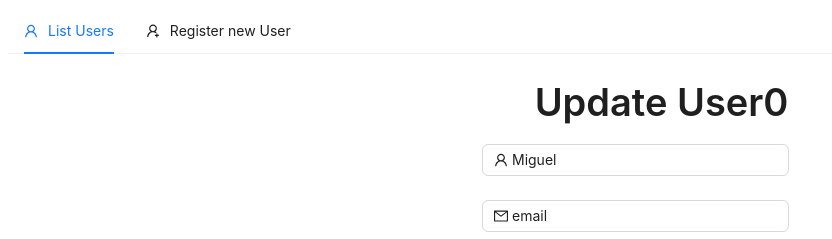
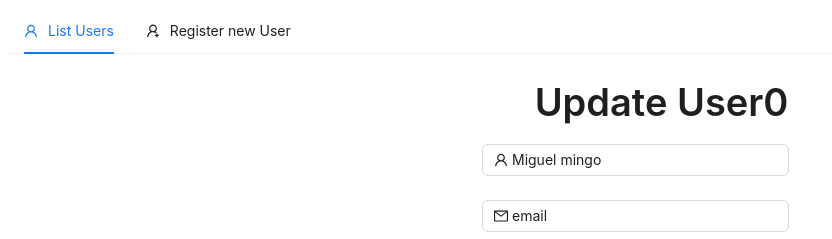
Before and after one commit to sombo20/Sistema-de-gerenciamento-de-usuarios, a React (Vite) app: page /edit/user/1 in a window 1280 px wide. Shown: the top 239 px of the page, without its empty margins (0-832 px from the left). Built offline with nearby package versions, Linux system fonts and the light colour scheme; no server answers.

Commit message:
Update index.tsx

```diff
--- a/src/pages/Edit/index.tsx
+++ b/src/pages/Edit/index.tsx
@@ -97,7 +97,7 @@ useEffect (()=>{
 },[])
 
   const { Title } = Typography;
-  let ano = "Miguel"
+  let ano = "Miguel mingo"
   alert(`${userdates.name}`)
   return (
     <>
```
